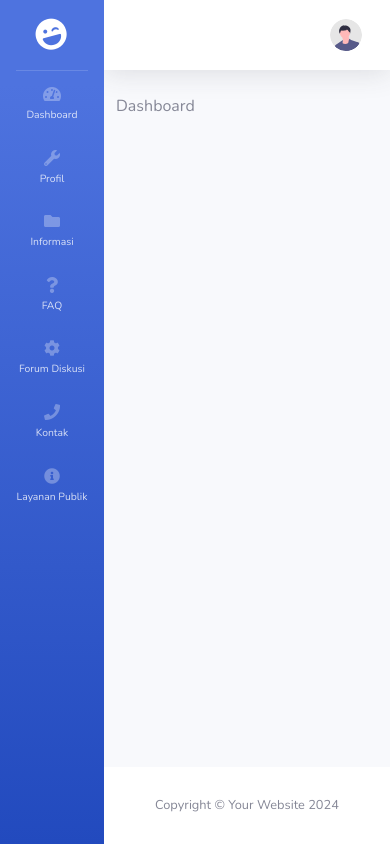
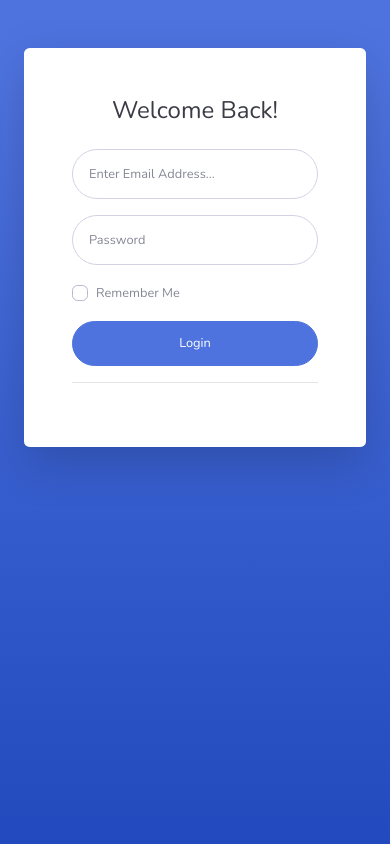
Before and after one commit to ekastn15/web-profil, a Laravel app: page / in a window 390 px wide. Run offline with Laravel 10, Linux system fonts and the light colour scheme; a user stored in the database is signed in; data comes from the database, SQL or seed files in the repository.

Commit message:
fitur Auth

```diff
--- a/app/Models/User.php
+++ b/app/Models/User.php
@@ -37,6 +37,6 @@ class User extends Authenticatable
 
     public function karyawan()
     {
-        return $this->belongsTo(Karyawan::class, 'id_karyawan');
+        return $this->belongsTo(Karyawan::class, 'id_karyawan', 'id_karyawan');
     }
 }
--- /dev/null
+++ b/resources/views/auth/login.blade.php
@@ -0,0 +1,75 @@
+<!DOCTYPE html>
+<html lang="en">
+<head>
+  <meta charset="utf-8">
+  <meta http-equiv="X-UA-Compatible" content="IE=edge">
+  <meta name="viewport" content="width=device-width, initial-scale=1, shrink-to-fit=no">
+  <meta name="description" content="">
+  <meta name="author" content="">
+  <title>SB Admin 2 - Login</title>
+  <!-- Custom fonts for this template-->
+  <link href="{{ asset('assets/vendor/fontawesome-free/css/all.min.css') }}" rel="stylesheet" type="text/css">
+  <link href="https://fonts.googleapis.com/css?family=Nunito:200,200i,300,300i,400,400i,600,600i,700,700i,800,800i,900,900i" rel="stylesheet">
+
+  <!-- Custom styles for this template-->
+  <link href="{{ asset('assets/css/sb-admin-2.min.css') }}" rel="stylesheet">
+</head>
+<body class="bg-gradient-primary">
+  <div class="container">
+    <!-- Outer Row -->
+    <div class="row justify-content-center">
+      <div class="col-xl-10 col-lg-12 col-md-9">
+        <div class="card o-hidden border-0 shadow-lg my-5">
+          <div class="card-body p-0">
+            <!-- Nested Row within Card Body -->
+            <div class="row">
+              <div class="col-lg-6 d-none d-lg-block bg-login-image"></div>
+              <div class="col-lg-6">
+                <div class="p-5">
+                  <div class="text-center">
+                    <h1 class="h4 text-gray-900 mb-4">Welcome Back!</h1>
+                  </div>
+                  <form action="{{ route('login.action') }}" method="POST" class="user">
+                    @csrf
+                    @if ($errors->any())
+                      <div class="alert alert-danger">
+                          <ul>
+                            @foreach ($errors->all() as $error)
+                              <li>{{ $error }}</li>
+                            @endforeach
+                          </ul>
+                      </div>
+                    @endif
+                    <div class="form-group">
+                      <input name="email" type="email" class="form-control form-control-user" id="exampleInputEmail" aria-describedby="emailHelp" placeholder="Enter Email Address...">
+                    </div>
+                    <div class="form-group">
+                      <input name="password" type="password" class="form-control form-control-user" id="exampleInputPassword" placeholder="Password">
+                    </div>
+                    <div class="form-group">
+                      <div class="custom-control custom-checkbox small">
+                        <input name="remember" type="checkbox" class="custom-control-input" id="customCheck">
+                        <label class="custom-control-label" for="customCheck">Remember
+                          Me</label>
+                      </div>
+                    </div>
+                    <button type="submit" class="btn btn-primary btn-block btn-user">Login</button>
+                  </form>
+                  <hr>
+                </div>
+              </div>
+            </div>
+          </div>
+        </div>
+      </div>
+    </div>
+  </div>
+  <!-- Bootstrap core JavaScript-->
+  <script src="{{ asset('assets/vendor/jquery/jquery.min.js') }}"></script>
+  <script src="{{ asset('assets/vendor/bootstrap/js/bootstrap.bundle.min.js') }}"></script>
+  <!-- Core plugin JavaScript-->
+  <script src="{{ asset('assets/vendor/jquery-easing/jquery.easing.min.js') }}"></script>
+  <!-- Custom scripts for all pages-->
+  <script src="{{ asset('assets/js/sb-admin-2.min.js') }}"></script>
+</body>
+</html>
--- a/resources/views/dashboard.blade.php
+++ b/resources/views/dashboard.blade.php
@@ -1,9 +1,9 @@
 @extends('layouts.app')
 
-@section('title', 'Selamat Datang')
+@section('title', 'Dashboard')
 
 @section('contents')
   <div class="row">
-    Dashboard
+    Welcome, {{ auth()->user()->karyawan->name}}!
   </div>
 @endsection
--- a/resources/views/layouts/navbar.blade.php
+++ b/resources/views/layouts/navbar.blade.php
@@ -10,9 +10,13 @@
         <li class="nav-item dropdown no-arrow">
             <a class="nav-link dropdown-toggle" href="#" id="userDropdown" role="button"
                 data-toggle="dropdown" aria-haspopup="true" aria-expanded="false">
-                <span class="mr-2 d-none d-lg-inline text-gray-600 small">Douglas McGee</span>
+                <span class="mr-2 d-none d-lg-inline text-gray-600 small">
+                {{ auth()->user()->karyawan->name}}
+                <br>
+                <small>{{ auth()->user()->role }}</small>
+                </span>
                 <img class="img-profile rounded-circle"
-                    src="{{asset('assets/img/undraw_profile.svg') }}">
+                    src="images/{{ auth()->user()->karyawan->foto}}">
             </a>
             <!-- Dropdown - User Information -->
             <div class="dropdown-menu dropdown-menu-right shadow animated--grow-in"
@@ -21,10 +25,11 @@
                     <i class="fas fa-user fa-sm fa-fw mr-2 text-gray-400"></i>
                     Profile
                 </a>
-                <a class="dropdown-item" href="#" data-toggle="modal" data-target="#logoutModal">
-                    <i class="fas fa-sign-out-alt fa-sm fa-fw mr-2 text-gray-400"></i>
-                    Logout
-                </a>
+                <form action="{{ route('logout') }}" method="GET">
+                @csrf
+                <button type="submit" class="dropdown-item d-flex align-items-center"><i
+                    class="fas fa-sign-out-alt fa-sm fa-fw mr-2 text-gray-400"></i> Logout</button>
+                </form>
             </div>
         </li>
 
--- a/resources/views/layouts/sidebar.blade.php
+++ b/resources/views/layouts/sidebar.blade.php
@@ -27,6 +27,7 @@
     </div> --}}
 
     <!-- Nav Item - Profile Collapse Menu -->
+    @if (auth()->user()->role == 'admin')
     <li class="nav-item">
         <a class="nav-link collapsed" href="#" data-toggle="collapse" data-target="#collapseUtilities"
             aria-expanded="true" aria-controls="collapseUtilities">
@@ -41,6 +42,7 @@
             </div>
         </div>
     </li>
+    @endif
 
     {{-- <!-- Divider -->
     <hr class="sidebar-divider">
@@ -69,38 +71,46 @@
 
 
     <!-- Nav Item - FAQ Collapse Menu -->
+    @if (auth()->user()->role == 'admin')
     <li class="nav-item">
         <a class="nav-link" href="{{ route('faq') }}">
             <i class="fas fa-fw fa-question"></i>
             <span>FAQ</span>
         </a>
     </li>
+    @endif
 
 
      <!-- Nav Item - Pages Collapse Menu -->
+    @if (auth()->user()->role == 'admin')
     <li class="nav-item">
         <a class="nav-link collapsed" href="#">
             <i class="fas fa-fw fa-cog"></i>
             <span>Forum Diskusi</span>
         </a>
     </li>
+    @endif
 
 
     <!-- Nav Item - Kontak Collapse Menu -->
+    @if (auth()->user()->role == 'admin')
     <li class="nav-item">
         <a class="nav-link" href="{{ route('kontak') }}">
             <i class="fas fa-fw fa-phone"></i>
             <span>Kontak</span>
         </a>
     </li>
+    @endif
 
     <!-- Nav Item - Layanan Publik Collapse Menu -->
+    @if (auth()->user()->role == 'admin')
     <li class="nav-item">
         <a class="nav-link" href="{{ route('layanan') }}">
             <i class="fas fa-fw fa-info-circle"></i>
             <span>Layanan Publik</span>
         </a>
     </li>
+    @endif
 
 
     {{-- <!-- Divider -->
--- a/routes/web.php
+++ b/routes/web.php
@@ -8,7 +8,6 @@ use App\Http\Controllers\KaryawanController;
 use App\Http\Controllers\KontakController;
 use App\Http\Controllers\LayananController;
 use App\Http\Controllers\UserController;
-use App\Models\Layanan;
 use Illuminate\Support\Facades\Route;
 
 /*
@@ -23,9 +22,17 @@ use Illuminate\Support\Facades\Route;
 */
 
 Route::get('/', function () {
-    return view('dashboard');
-})->name('dashboard');
+    return view('auth/login');
+})->name('login');
 
+Route::controller(AuthController::class)->group(function () {
+    Route::get('login', 'login')->name('login');
+    Route::post('login', 'loginAction')->name('login.action');
+    Route::get('logout', 'logout')->middleware('auth')->name('logout');
+});
+
+Route::middleware(['auth'])->group(function () {
+    Route::middleware(['role:admin'])->group(function () {
         Route::controller(FaqController::class)->prefix('faq')->group(function(){
             Route::get('', 'index')->name('faq');
             Route::get('insert', 'add')->name('faq.insert');
@@ -52,16 +59,6 @@ Route::controller(KaryawanController::class)->prefix('karyawan')->group(function
             Route::put('update/{id_karyawan}', 'update')->name('karyawan.update');
             Route::delete('delete/{id_karyawan}', 'destroy')->name('karyawan.delete');
         });
-
-Route::controller(AgendaController::class)->prefix('agenda')->group(function(){
-    Route::get('', 'index')->name('agenda');
-    Route::get('insert', 'add')->name('agenda.insert');
-    Route::post('insert', 'insert')->name('agenda.add.insert');
-    Route::get('edit/{id_agenda}', 'edit')->name('agenda.edit');
-    Route::put('update/{id_agenda}', 'update')->name('agenda.update');
-    Route::delete('delete/{id_agenda}', 'destroy')->name('agenda.delete');
-});
-
         Route::controller(LayananController::class)->prefix('layanan')->group(function(){
             Route::get('', 'index')->name('layanan');
             Route::get('layanan', 'add')->name('layanan.insert');
@@ -79,12 +76,18 @@ Route::controller(KontakController::class)->prefix('kontak')->group(function(){
             Route::put('update/{id_kontak}', 'update')->name('kontak.update');
             Route::delete('delete/{id_kontak}', 'destroy')->name('kontak.delete');
         });
-
-Route::controller(AuthController::class)->prefix('users')->group(function(){
-    Route::get('edit/{id_users}', 'edit')->name('users.edit');
-    Route::put('update/{id_users}', 'update')->name('users.update');
+    });
 });
 
-Route::get('/login', function () {
-    return view('login');
+Route::get('/dashboard',function () {
+    return view('dashboard');
+    })->name('dashboard');
+
+Route::controller(AgendaController::class)->prefix('agenda')->group(function(){
+    Route::get('', 'index')->name('agenda');
+    Route::get('insert', 'add')->name('agenda.insert');
+    Route::post('insert', 'insert')->name('agenda.add.insert');
+    Route::get('edit/{id_agenda}', 'edit')->name('agenda.edit');
+    Route::put('update/{id_agenda}', 'update')->name('agenda.update');
+    Route::delete('delete/{id_agenda}', 'destroy')->name('agenda.delete');
 });
```
Also changed, not shown: app/Http/Controllers/AuthContoller.php (deleted, +0 -38 lines), app/Http/Controllers/AuthController.php (added, +44 -0 lines). Lines whose indentation alone changed are shown as unchanged.
